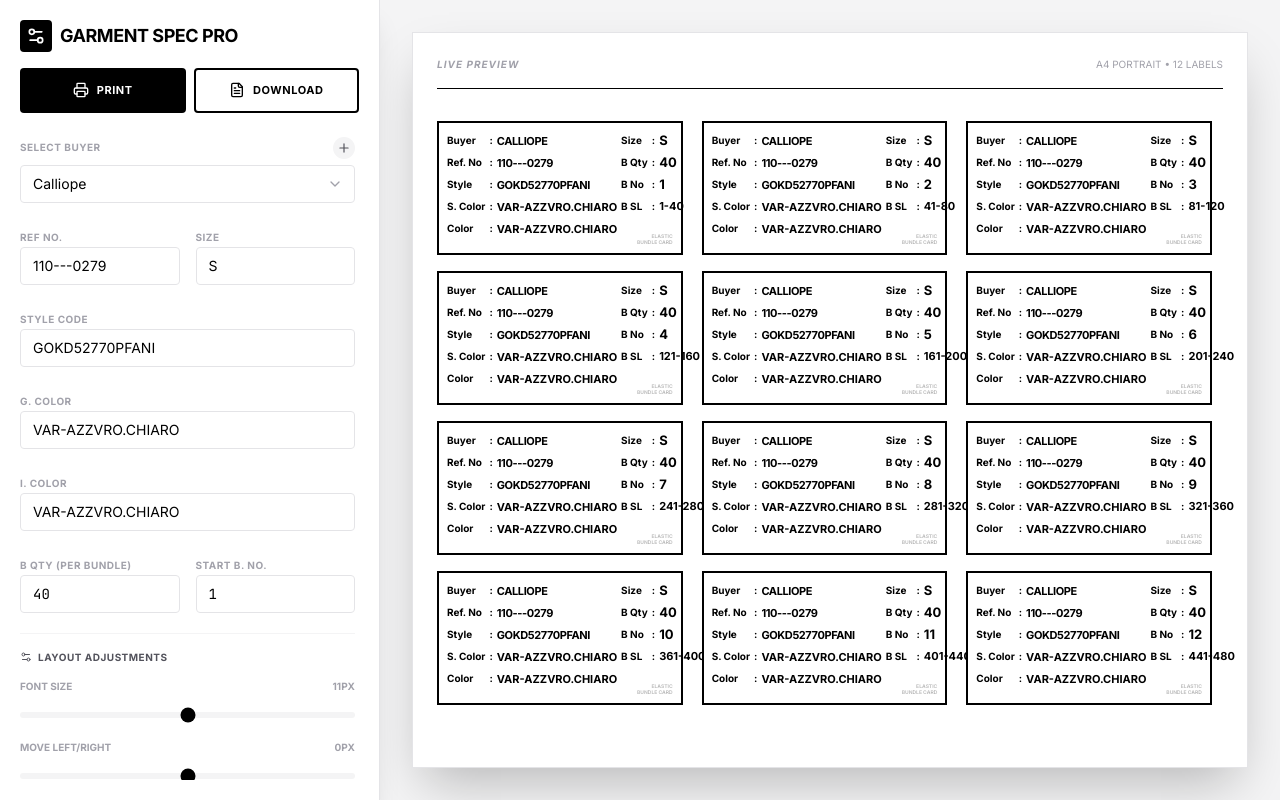
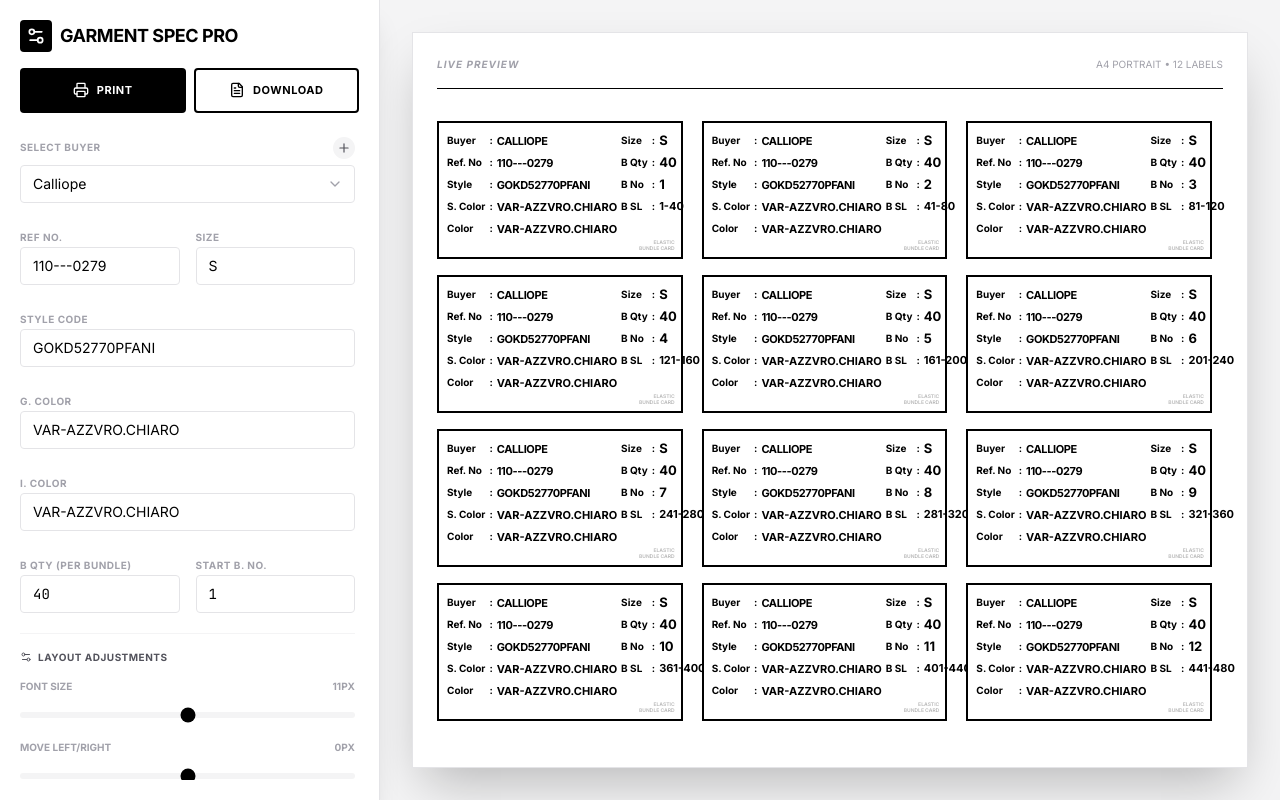
Before and after one commit to mdsumonalicse/WS, a React (Vite) app: page / in a window 1280 px wide. Built offline with nearby package versions, Linux system fonts and the light colour scheme.

Commit message:
fix: Adjust padding and position of branding text
Increase bottom padding of the production card and fine-tune the positioning of the "Elastic Bundle Card" branding text to ensure consistent visual layout and prevent overlap.

```diff
--- a/src/components/ProductionCard.tsx
+++ b/src/components/ProductionCard.tsx
@@ -50,7 +50,7 @@ export const ProductionCard: React.FC<ProductionCardProps> = ({ data, styleConfi
 
   return (
     <div
-      className={`relative inline-block border-2 border-black pt-2 px-2 pb-4 bg-white font-sans text-black leading-tight ${className}`}
+      className={`relative inline-block border-2 border-black pt-2 px-2 pb-5 bg-white font-sans text-black leading-tight ${className}`}
       id="production-card"
       style={{
         width: '65mm'
@@ -109,7 +109,7 @@ export const ProductionCard: React.FC<ProductionCardProps> = ({ data, styleConfi
       </div>
 
       {/* Subtle branding text at the bottom right */}
-      <div className="absolute bottom-2 right-2 text-[5px] opacity-25 text-black font-bold uppercase leading-[1.1] pointer-events-none text-right">
+      <div className="absolute bottom-[6px] right-[6px] text-[5px] opacity-25 text-black font-bold uppercase leading-[1.1] pointer-events-none text-right">
         Elastic <br /> Bundle Card
       </div>
     </div>
```
